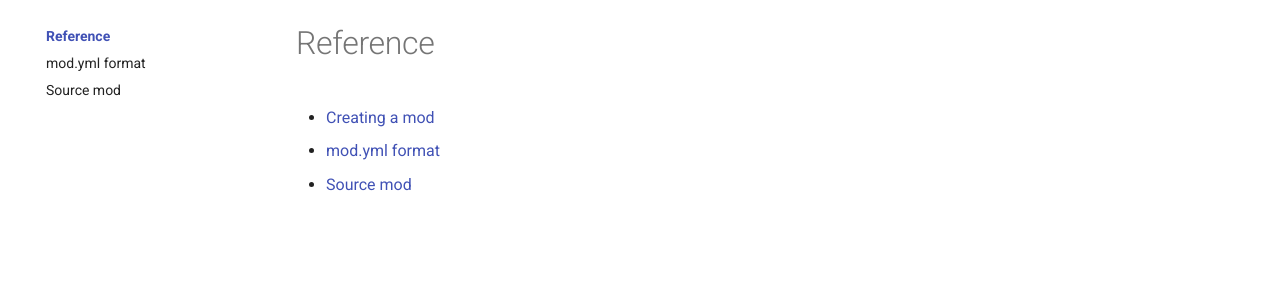
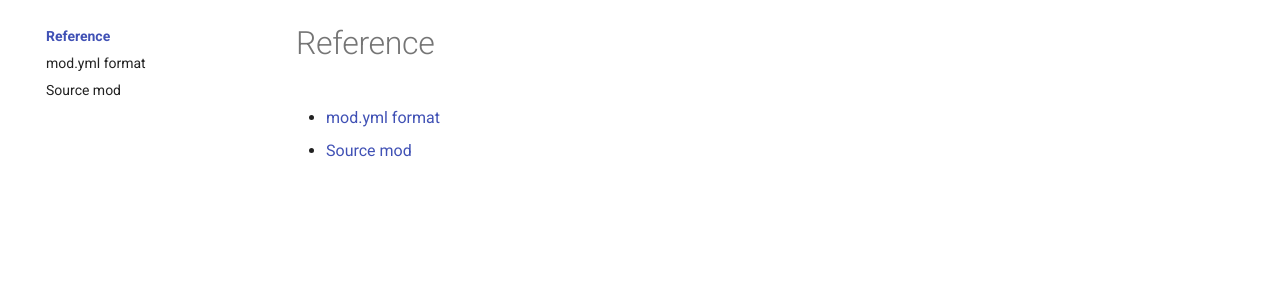
Before and after one commit to BlueberryMC/Blueberry-docs, an MkDocs documentation site: the page built from docs/reference/index.md, in a window 1280 px wide. Shown: the part 123-423 px from the top of the page. Built offline with MkDocs 1.6.1 and Material for MkDocs 9.7.7, drawn with Linux system fonts in a browser that asks for light colours; comment, search, counter and statistics services are not loaded.

Commit message:
Remove broken link

```diff
--- a/docs/reference/index.md
+++ b/docs/reference/index.md
@@ -1,5 +1,4 @@
 # Reference
 
-- [Creating a mod](creating-a-mod)
 - [mod.yml format](mod-yml-format)
 - [Source mod](source-mod)
```
